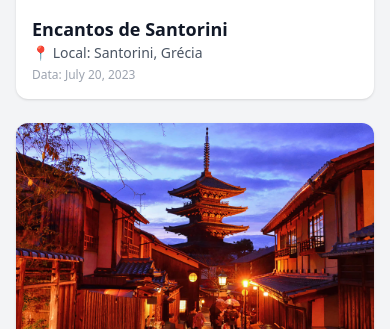
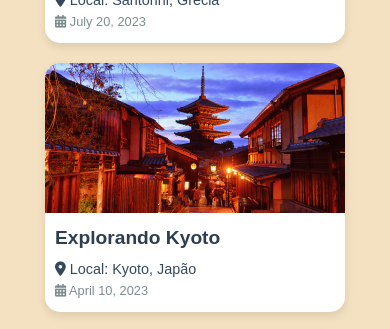
Before and after one commit to Matheus-Rodd/Galeria, a Django app: page / in a window 390 px wide. Shown: the part 387-716 px from the top of the page. Run offline with Django 5.2, Linux system fonts and the light colour scheme; data comes from the database, SQL or seed files in the repository; some libraries are stand-ins or nearby versions.

Commit message:
att. css e html

```diff
--- a/fotos/templates/fotos/lista.html
+++ b/fotos/templates/fotos/lista.html
@@ -1,58 +1,56 @@
+{% load static %}
 <!DOCTYPE html>
 <html lang="pt-br">
 <head>
   <meta charset="UTF-8" />
   <meta name="viewport" content="width=device-width, initial-scale=1.0"/>
   <title>Galeria de Viagens</title>
-  <script src="https://cdn.tailwindcss.com"></script>
+  <link rel="stylesheet" href="{% static 'css/style.css' %}">
+  <link rel="stylesheet" href="https://cdnjs.cloudflare.com/ajax/libs/font-awesome/6.4.0/css/all.min.css">
 </head>
-<body class="bg-gray-100 text-gray-900">
-  <header class="bg-white shadow">
-    <div class="max-w-6xl mx-auto px-4 py-4 flex items-center justify-between">
-      <h1 class="text-2xl md:text-3xl font-bold">🌍 Galeria de Viagens</h1>
-      <a href="/admin/" class="text-sm underline hover:no-underline">Admin</a>
+<body>
+  <header>
+    <div class="header-container">
+      <h1>🌍 Galeria de Viagens</h1>
+      <a href="/admin/" class="admin-link">Admin</a>
     </div>
   </header>
 
-  <main class="max-w-6xl mx-auto px-4 py-6">
-    <form method="get" class="mb-6">
+  <main class="main-container">
+    <form method="get" class="search-form">
       <input
         type="text"
         name="q"
         value="{{ q }}"
         placeholder="Buscar por título, descrição ou local..."
-        class="w-full rounded-lg border px-4 py-3 shadow-sm focus:outline-none"
+        class="search-input"
       />
     </form>
 
     {% if fotos %}
-      <div class="grid gap-6 grid-cols-1 sm:grid-cols-2 lg:grid-cols-3">
+      <div class="gallery">
         {% for foto in fotos %}
-          <a href="{% url 'detalhe_foto' foto.id %}"
-             class="group bg-white rounded-xl overflow-hidden shadow hover:shadow-lg transition">
+          <a href="{% url 'detalhe_foto' foto.id %}" class="gallery-item" style="--i:{{ forloop.counter0 }}">
             {% if foto.imagem %}
-              <img src="{{ foto.imagem.url }}" alt="{{ foto.titulo }}"
-                   class="w-full h-56 object-cover group-hover:scale-[1.02] transition"/>
+              <img src="{{ foto.imagem.url }}" alt="{{ foto.titulo }}">
             {% else %}
-              <div class="w-full h-56 bg-gray-200 flex items-center justify-center">
-                <span class="text-gray-500">Sem imagem</span>
-              </div>
+              <div class="no-image">Sem imagem</div>
             {% endif %}
-            <div class="p-4">
-              <h2 class="text-lg font-semibold">{{ foto.titulo }}</h2>
-              <p class="text-gray-600 text-sm">📍 {{ foto.local }}</p>
-              <p class="text-gray-400 text-xs mt-1">Data: {{ foto.data_viagem }}</p>
+            <div class="info">
+              <h2>{{ foto.titulo }}</h2>
+              <p><i class="fa-solid fa-location-dot"></i> {{ foto.local }}</p>
+              <p class="date"><i class="fa-solid fa-calendar-days"></i> {{ foto.data_viagem }}</p>
             </div>
           </a>
         {% endfor %}
       </div>
     {% else %}
-      <p class="text-gray-600">Nenhum resultado para <strong>{{ q }}</strong>.</p>
+      <p class="no-result">Nenhum resultado para <strong>{{ q }}</strong>.</p>
     {% endif %}
   </main>
 
-  <footer class="mt-12 py-6 text-center text-sm text-gray-500">
-    Feito com Django + Tailwind
+  <footer>
+    Feito com Django + CSS
   </footer>
 </body>
 </html>
--- a/static/css/style.css
+++ b/static/css/style.css
@@ -1,66 +1,172 @@
-/* Resetando estilos padrão */
+/* Reset */
 * {
   margin: 0;
   padding: 0;
   box-sizing: border-box;
 }
 
-/* Definindo fontes e cores principais */
+/* Body */
 body {
   font-family: 'Arial', sans-serif;
-    background-color: #f0f8ff; /* Azul claro */
-    color: #333;
+  background-color: #f4e1c1;
+  color: #2c3e50;
+  line-height: 1.6;
 }
 
-/* Cabeçalho */
+/* Header */
 header {
-    background: url('/static/img/header-bg.jpg') no-repeat center center/cover;
-    color: white;
-    text-align: center;
-    padding: 50px 20px;
+  background-color: #00aaff;
+  color: #fff;
+  padding: 20px 0;
 }
 
-header h1 {
-    font-size: 3rem;
-    margin-bottom: 10px;
+.header-container {
+  max-width: 1200px;
+  margin: auto;
+  padding: 0 20px;
+  display: flex;
+  justify-content: space-between;
+  align-items: center;
 }
 
-header p {
-    font-size: 1.2rem;
+.header-container h1 {
+  font-size: 2em;
+  font-family: 'Pacifico', cursive;
 }
 
-/* Galeria */
+.admin-link {
+  color: #fff;
+  text-decoration: underline;
+  font-size: 0.9em;
+}
+
+/* Main container */
+.main-container {
+  max-width: 1200px;
+  margin: 30px auto;
+  padding: 0 20px;
+}
+
+/* Search form */
+.search-form {
+  margin-bottom: 30px;
+}
+
+.search-input {
+  width: 100%;
+  max-width: 600px;
+  padding: 12px 15px;
+  border-radius: 10px;
+  border: 1px solid #ccc;
+  font-size: 1em;
+  display: block;
+  margin: auto;
+}
+
+/* Gallery grid */
 .gallery {
   display: grid;
-    grid-template-columns: repeat(auto-fill, minmax(300px, 1fr));
+  grid-template-columns: repeat(auto-fit, minmax(280px, 1fr));
   gap: 20px;
-    padding: 20px;
+  justify-items: center;
 }
 
+/* Gallery item */
 .gallery-item {
-    position: relative;
+  width: 100%;
+  max-width: 300px;
+  background-color: #fff;
+  border-radius: 15px;
   overflow: hidden;
-    border-radius: 8px;
-    box-shadow: 0 4px 8px rgba(0, 0, 0, 0.1);
+  box-shadow: 0 4px 8px rgba(0,0,0,0.1);
+  text-decoration: none;
+  color: #2c3e50;
+  transition: transform 0.3s, box-shadow 0.3s;
+  opacity: 0;
+  transform: translateY(20px);
+  animation: fadeInUp 0.5s forwards;
+  animation-delay: calc(var(--i) * 0.1s);
 }
 
+.gallery-item:hover {
+  transform: scale(1.05);
+  box-shadow: 0 8px 16px rgba(0,0,0,0.2);
+}
+
+/* Image */
 .gallery-item img {
   width: 100%;
-    height: auto;
-    transition: transform 0.3s ease;
+  height: 200px;
+  object-fit: cover;
+  display: block;
 }
 
-.gallery-item:hover img {
-    transform: scale(1.1);
+/* No image placeholder */
+.no-image {
+  width: 100%;
+  height: 200px;
+  background-color: #bdc3c7;
+  display: flex;
+  align-items: center;
+  justify-content: center;
+  color: #fff;
+  font-size: 1em;
 }
 
-/* Rodapé */
+/* Info box */
+.info {
+  padding: 10px;
+}
+
+.info h2 {
+  font-size: 1.2em;
+  margin-bottom: 5px;
+}
+
+.info p {
+  font-size: 0.9em;
+  color: #34495e;
+}
+
+.info .date {
+  font-size: 0.8em;
+  color: #7f8c8d;
+}
+
+/* No results */
+.no-result {
+  text-align: center;
+  color: #7f8c8d;
+  font-style: italic;
+  margin-top: 20px;
+}
+
+/* Footer */
 footer {
-    background-color: #333;
-    color: white;
   text-align: center;
   padding: 20px;
-    position: fixed;
-    width: 100%;
-    bottom: 0;
+  color: #2c3e50;
 }
+
+/* Fade-in animation */
+@keyframes fadeInUp {
+  to {
+    opacity: 1;
+    transform: translateY(0);
+  }
+}
+
+/* Responsividade */
+@media (max-width: 600px) {
+  .gallery-item img {
+    height: 150px;
+  }
+
+  .header-container h1 {
+    font-size: 1.5em;
+  }
+
+  .search-input {
+    font-size: 0.9em;
+  }
+}
```
Lines whose indentation alone changed are shown as unchanged.
